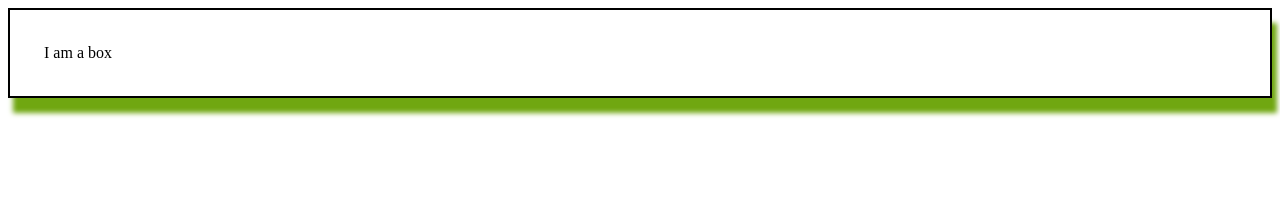
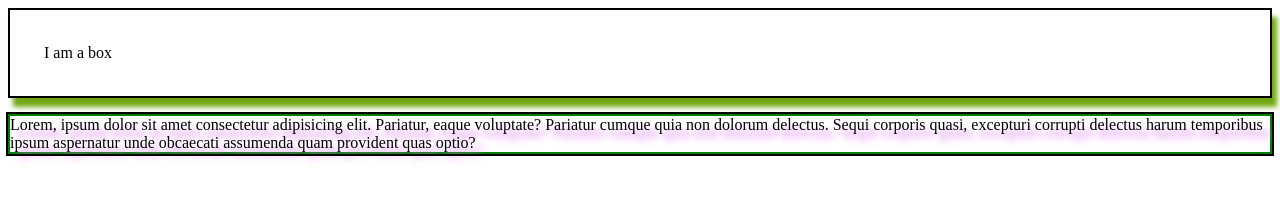
Before and after one commit to Ayush-r-018/Web_Dev, a plain HTML site: page Folder 24/index.html in a window 1280 px wide. Drawn offline with Linux system fonts and the light colour scheme.

Commit message:
Updated folder 24

```diff
--- a/Folder 24/index.html
+++ b/Folder 24/index.html
@@ -9,7 +9,13 @@
         .box {
             border: 2px solid black;
             padding: 34px;
-            box-shadow: 5px 15px 5px #70a711;
+            box-shadow: 5px 9px 5px #70a711;
+        }
+
+        .text-element {
+            text-shadow: 8px 8px 7px #dd73f3;
+            border: 2px solid green;
+            outline: 2px solid black;
         }
     </style>
 </head>
@@ -18,6 +24,11 @@
     <div class="box">
         I am a box
     </div>
+    <p class="text-element">
+        Lorem, ipsum dolor sit amet consectetur adipisicing elit. Pariatur, eaque voluptate? Pariatur cumque quia non
+        dolorum delectus. Sequi corporis quasi, excepturi corrupti delectus harum temporibus ipsum aspernatur unde
+        obcaecati assumenda quam provident quas optio?
+    </p>
 </body>
 
 </html>
```
